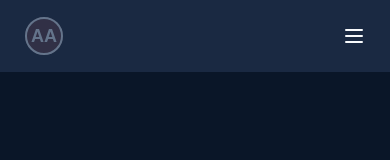
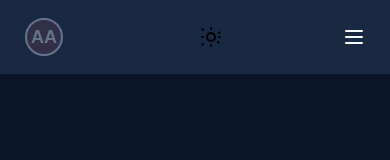
Before and after one commit to AadiAcharya/aaathiti_aagaman, a React (Vite) app: page /account in a window 390 px wide. Shown: the top 160 px of the page. Built offline with nearby package versions, Linux system fonts and the light colour scheme.

Commit message:
making light dark mode

```diff
--- a/src/App.css
+++ b/src/App.css
@@ -1,14 +1,34 @@
 @import "tailwindcss";
 
-@theme {
-  --color-background: #0A1628;
-  --color-bg-secondary: #1A2942;
-  --color-primary: #3B82F6;
-  --color-primary-hover: #2563EB;
-  --color-accent: #F59E0B;
-  --color-text-primary: #F8FAFC;
-  --color-text-secondary: #94A3B8;
-  --color-text-muted: #64748B;
+/*
+  Custom Color Palettes for Light and Dark Mode
+  ------------------------------------------------
+  :root       = Light mode (default)
+  .dark       = Dark mode (add this class to <body> or <html> to enable)
+  All colors use CSS variables for easy theme switching
+*/
+
+:root {
+  --color-background: #f8fafc; /* light background */
+  --color-bg-secondary: #f1f5f9; /* light secondary */
+  --color-primary: #2563eb; /* blue-600 */
+  --color-primary-hover: #1d4ed8; /* blue-700 */
+  --color-accent: #f59e0b; /* amber-500 */
+  --color-text-primary: #1e293b; /* slate-800 */
+  --color-text-secondary: #64748b; /* slate-500 */
+  --color-text-muted: #94a3b8; /* slate-400 */
+}
+
+body.dark,
+.dark body {
+  --color-background: #0a1628;
+  --color-bg-secondary: #1a2942;
+  --color-primary: #3b82f6;
+  --color-primary-hover: #2563eb;
+  --color-accent: #f59e0b;
+  --color-text-primary: #f8fafc;
+  --color-text-secondary: #94a3b8;
+  --color-text-muted: #64748b;
 }
 
 body {
--- a/src/components/Header.jsx
+++ b/src/components/Header.jsx
@@ -1,10 +1,45 @@
-import { useState } from "react";
+import { useState, useEffect, useLayoutEffect } from "react";
 import { Link, useNavigate } from "react-router-dom";
 
 export default function Header() {
   const navigate = useNavigate();
+
   const [menuOpen, setMenuOpen] = useState(false);
   const [open, setOpen] = useState(false);
+  // Theme state: 'light' or 'dark'
+  // Theme state: 'light' or 'dark'.
+  // On first render, check localStorage and system preference.
+  const [theme, setTheme] = useState('dark');
+
+  // Set theme on mount (immediate effect, avoids flicker)
+  useLayoutEffect(() => {
+    if (typeof window !== 'undefined') {
+      const saved = localStorage.getItem('theme');
+      if (saved === 'light' || saved === 'dark') {
+        setTheme(saved);
+        document.body.classList.toggle('dark', saved === 'dark');
+      } else {
+        // Optionally, use system preference
+        const prefersDark = window.matchMedia('(prefers-color-scheme: dark)').matches;
+        setTheme(prefersDark ? 'dark' : 'light');
+        document.body.classList.toggle('dark', prefersDark);
+      }
+    }
+  }, []);
+
+  // Update theme when changed
+  useEffect(() => {
+    if (typeof window !== 'undefined') {
+      document.body.classList.toggle('dark', theme === 'dark');
+      localStorage.setItem('theme', theme);
+    }
+  }, [theme]);
+
+  // Toggle theme handler
+  const toggleTheme = () => setTheme(theme === 'dark' ? 'light' : 'dark');
+
+  // This approach ensures the theme is set immediately on page load (avoiding a flash),
+  // and persists the user's choice in localStorage.
 
   return (
     <header
@@ -24,13 +59,13 @@ export default function Header() {
           data-node-id="2:3641"
         >
           <svg width="40" height="40" viewBox="0 0 40 40">
-            <circle cx="20" cy="20" r="19" fill="#FF6B6B" opacity="0.1" />
+            <circle cx="20" cy="20" r="19" fill={theme === 'dark' ? '#FF6B6B' : '#2563EB'} opacity="0.1" />
             <circle
               cx="20"
               cy="20"
               r="18"
               fill="none"
-              stroke="#64748B"
+              stroke={theme === 'dark' ? '#64748B' : '#2563EB'}
               strokeWidth="2"
             />
             <text
@@ -39,16 +74,33 @@ export default function Header() {
               fontSize="18"
               fontWeight="bold"
               textAnchor="middle"
-              fill="#64748B"
+              fill={theme === 'dark' ? '#64748B' : '#2563EB'}
               fontFamily="sans-serif"
             >
               AA
             </text>
           </svg>
-          <span className="text-lg font-bold bg-linear-to-r text-text-muted  bg-clip-text hidden sm:inline">
+          <span className="text-lg font-bold text-text-muted hidden sm:inline">
             Aathiti Aagaman
           </span>
         </Link>
+
+        {/* Theme Toggle Button */}
+        <button
+          onClick={toggleTheme}
+          className="ml-4 p-2 rounded-full border border-bg-secondary bg-bg-secondary hover:bg-bg-secondary/80 transition text-xl"
+          title={theme === 'dark' ? 'Switch to Day Mode' : 'Switch to Night Mode'}
+        >
+          {theme === 'dark' ? (
+            <svg xmlns="http://www.w3.org/2000/svg" className="h-6 w-6" fill="none" viewBox="0 0 24 24" stroke="currentColor">
+              <path strokeLinecap="round" strokeLinejoin="round" strokeWidth={2} d="M12 3v1m0 16v1m8.66-13.66l-.71.71M4.05 19.07l-.71.71M21 12h-1M4 12H3m16.66 5.66l-.71-.71M4.05 4.93l-.71-.71M16 12a4 4 0 11-8 0 4 4 0 018 0z" />
+            </svg>
+          ) : (
+            <svg xmlns="http://www.w3.org/2000/svg" className="h-6 w-6" fill="none" viewBox="0 0 24 24" stroke="currentColor">
+              <path strokeLinecap="round" strokeLinejoin="round" strokeWidth={2} d="M21 12.79A9 9 0 1111.21 3a7 7 0 009.79 9.79z" />
+            </svg>
+          )}
+        </button>
 
         {/* Navigation Links - Desktop */}
         <nav
```
